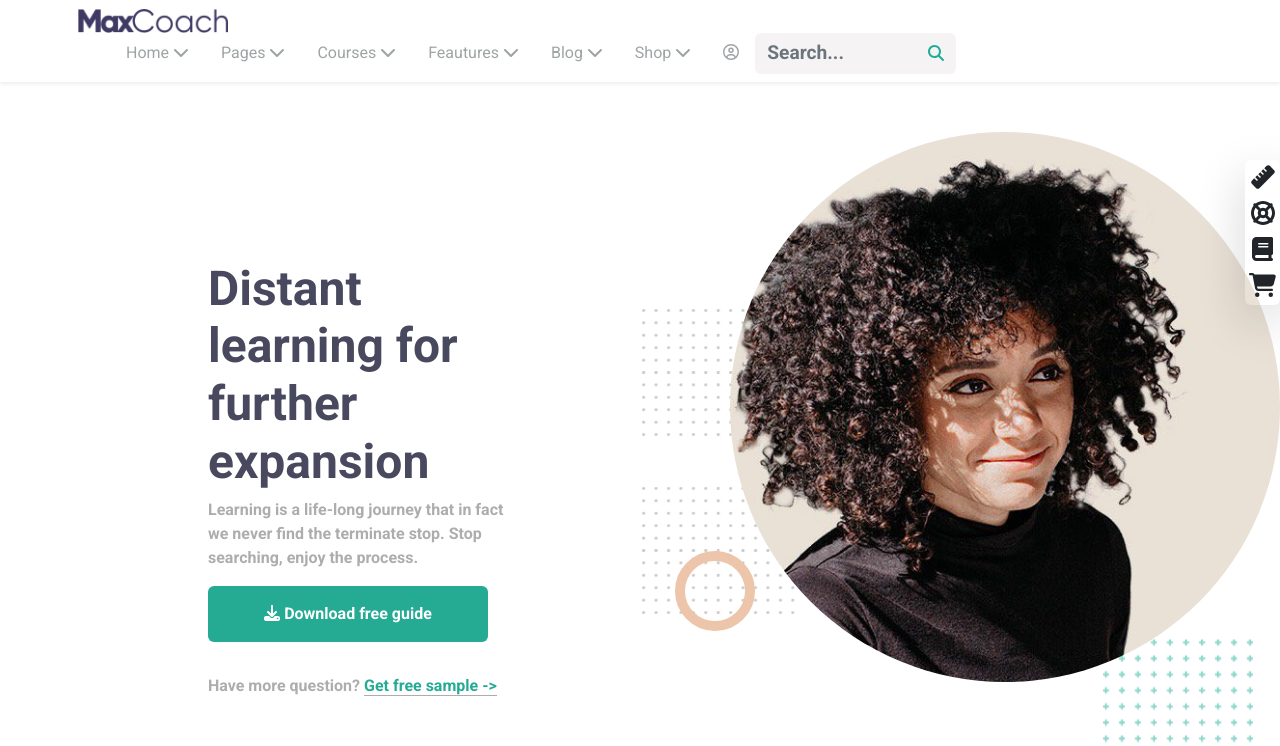
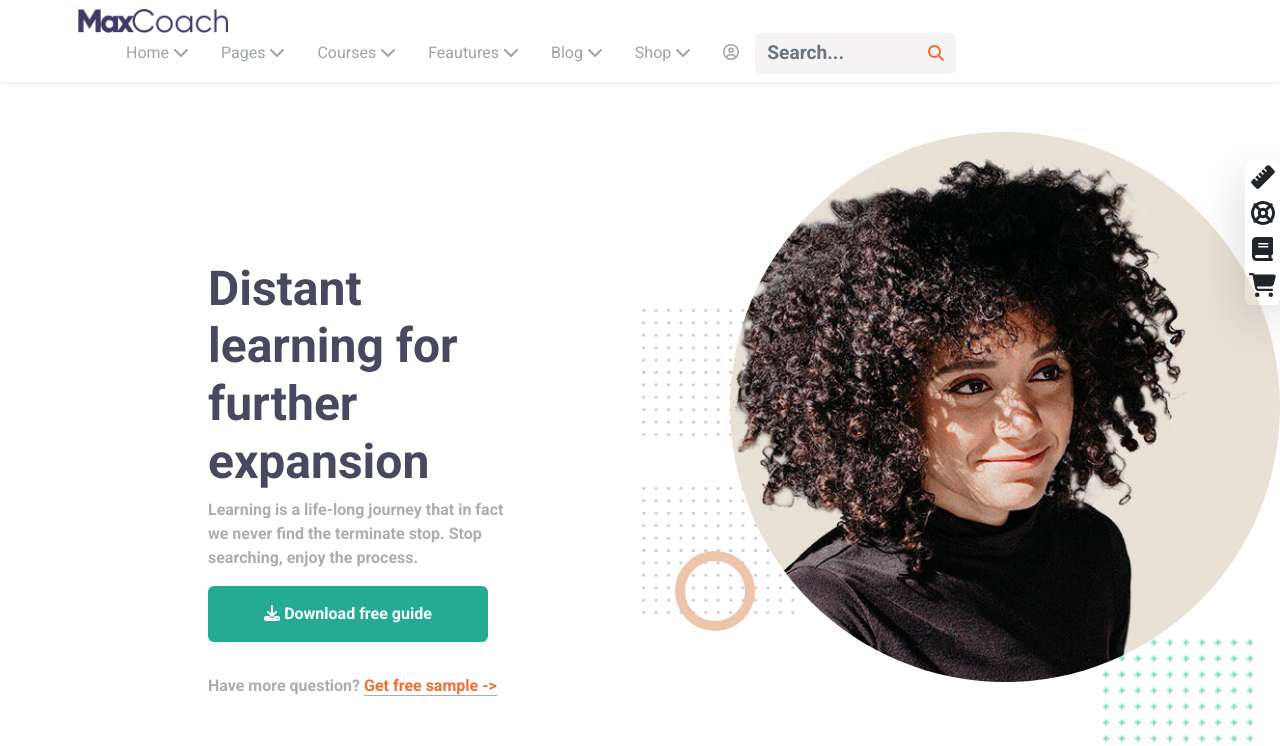
Before and after one commit to CastellucciLuca/proj-html-vuejs, a Vue app: page / in a window 1280 px wide. Shown: the top 746 px of the page. Built offline with nearby package versions, Linux system fonts and the light colour scheme.

Commit message:
Basketball color pallette change as requested

```diff
--- a/src/components/AppHeader.vue
+++ b/src/components/AppHeader.vue
@@ -74,7 +74,7 @@ header{
         font-weight: 600;
         }
         span{
-        color: $MountainMeadow;
+        color: $Basketball;
         }
     }
 }
--- a/src/components/main-components/HeroMain.vue
+++ b/src/components/main-components/HeroMain.vue
@@ -83,7 +83,7 @@ export default {
                 color: white;
             }
         .green{
-            color: $JungleGreen;
+            color: $Basketball;
             border-bottom: 1px solid $ShadyLady;
             cursor: pointer;
         }
--- a/src/components/main-components/Tutoring.vue
+++ b/src/components/main-components/Tutoring.vue
@@ -101,6 +101,7 @@ export default {
         width: 18rem;
         img{
             width: 150px;
+            height: 132px;
         }
         .card-body{
             .card-title{
@@ -161,7 +162,7 @@ export default {
         }
     }
     span{
-        color: $JungleGreen ;
+        color: $Basketball ;
         cursor: pointer;
     }
     p{
--- a/src/styles/partials/_variables.scss
+++ b/src/styles/partials/_variables.scss
@@ -1,6 +1,6 @@
 $CodGrey : #0b0b0b;
 $ShadyLady : #aeadae;
-$MountainMeadow: #1fad96;
+$Basketball: #ef6f31;
 // MEDIAN CUT
 $HintOfRed : #f6f3f5;
 $Edward : #9ea4a5;
```
